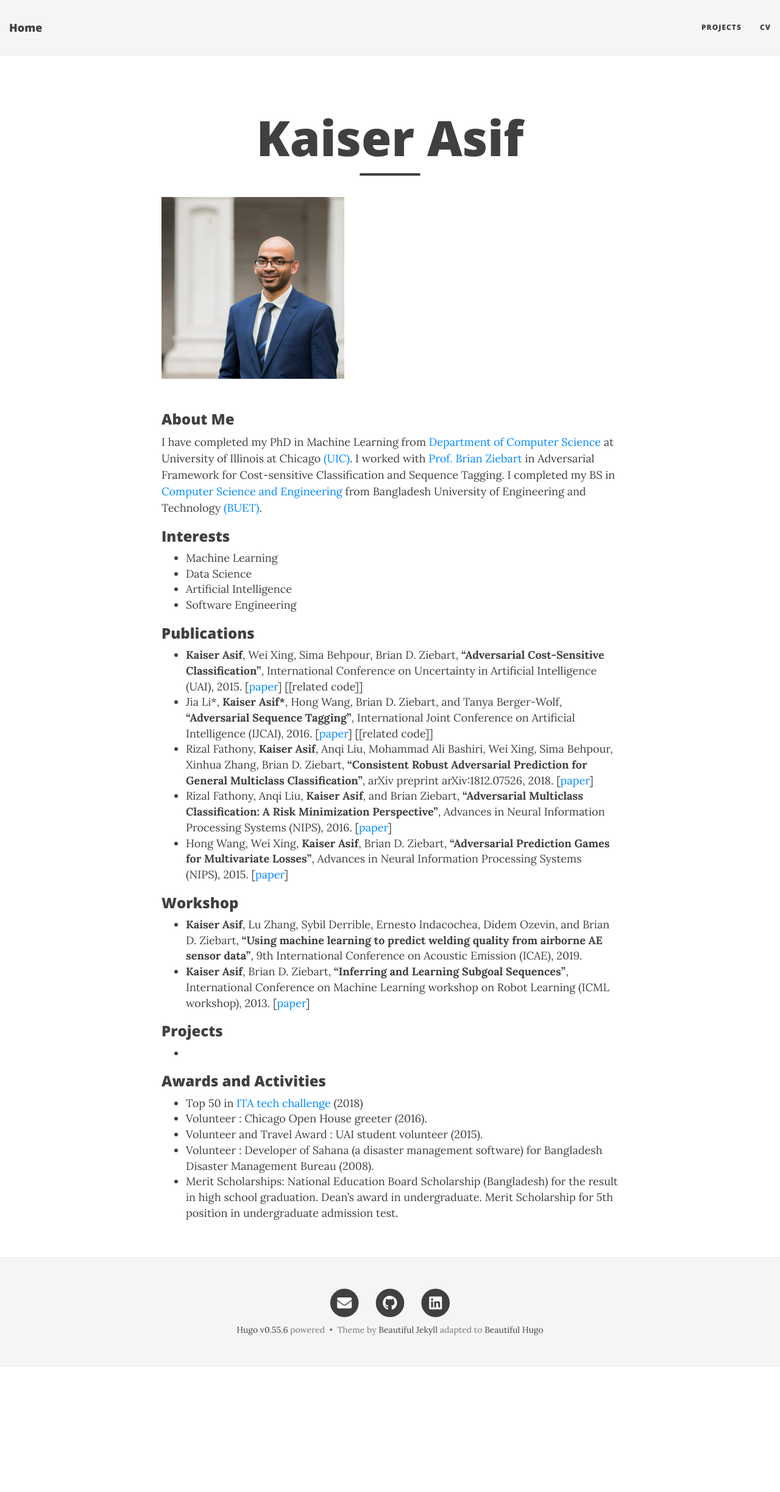
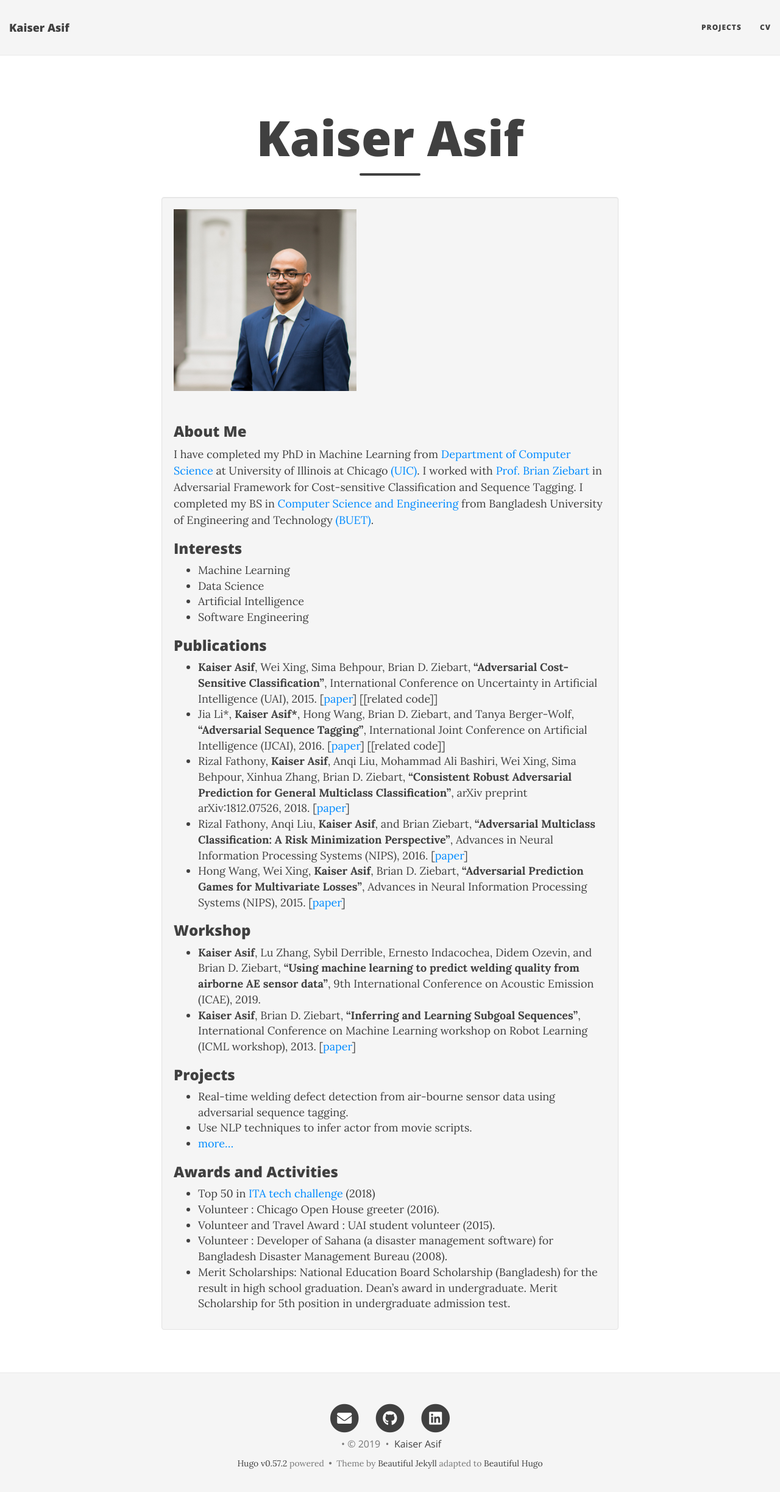
Before and after one commit to kaiserasif/kaiserasif.github.io, a plain HTML site: page index.html in a window 1280 px wide. Shown: the whole page at 61% size. Before the commit the page ends 2241 px from the top, so only its background shows below. Drawn offline with nearby package versions, Linux system fonts and the light colour scheme; some packages are replaced by stand-ins of ours; a script that the page names is missing.

Commit message:
move, projects, resume

```diff
--- a/index.html
+++ b/index.html
@@ -7,8 +7,7 @@
   <meta http-equiv="X-UA-Compatible" content="IE=edge">
   <meta name="viewport" content="width=device-width, initial-scale=1.0, maximum-scale=1.0">
 
-
-  <title>Kaiser Asif</title>
+  <title>Kaiser Asif - Kaiser Asif</title>
   <meta property="og:title" content="Kaiser Asif" />
   <meta name="twitter:title" content="Kaiser Asif" />
   <meta name="description" content="About Me I have completed my PhD in Machine Learning from Department of Computer Science at University of Illinois at Chicago (UIC). I worked with Prof. Brian Ziebart in Adversarial Framework for Cost-sensitive Classification and Sequence Tagging. I completed my BS in Computer Science and Engineering from Bangladesh University of Engineering and Technology (BUET).
@@ -51,7 +50,7 @@ Interests  Machine Learning Data Science Artificial Intelligence Software Engine
   <meta property="og:type" content="website" />
   <meta property="og:site_name" content="Kaiser Asif" />
 
-  <meta name="generator" content="Hugo 0.55.6" />
+  <meta name="generator" content="Hugo 0.57.2" />
   <link rel="alternate" href="https://kaiserasif.github.io/index.xml" type="application/rss+xml" title="Kaiser Asif"><link rel="stylesheet" href="https://cdnjs.cloudflare.com/ajax/libs/KaTeX/0.10.0/katex.min.css" integrity="sha384-9eLZqc9ds8eNjO3TmqPeYcDj8n+Qfa4nuSiGYa6DjLNcv9BtN69ZIulL9+8CqC9Y" crossorigin="anonymous">
   <link rel="stylesheet" href="https://use.fontawesome.com/releases/v5.5.0/css/all.css" integrity="sha384-B4dIYHKNBt8Bc12p+WXckhzcICo0wtJAoU8YZTY5qE0Id1GSseTk6S+L3BlXeVIU" crossorigin="anonymous">
   <link rel="stylesheet" href="https://maxcdn.bootstrapcdn.com/bootstrap/3.3.7/css/bootstrap.min.css" integrity="sha384-BVYiiSIFeK1dGmJRAkycuHAHRg32OmUcww7on3RYdg4Va+PmSTsz/K68vbdEjh4u" crossorigin="anonymous"><link rel="stylesheet" href="https://kaiserasif.github.io/css/main.css" /><link rel="stylesheet" href="https://fonts.googleapis.com/css?family=Lora:400,700,400italic,700italic" />
@@ -72,8 +71,7 @@ Interests  Machine Learning Data Science Artificial Intelligence Software Engine
         <span class="icon-bar"></span>
         <span class="icon-bar"></span>
       </button>
-      <a class="navbar-brand" href="https://kaiserasif.github.io">Home</a>
-
+      <a class="navbar-brand" href="https://kaiserasif.github.io">Kaiser Asif</a>
     </div>
 
     <div class="collapse navbar-collapse" id="main-navbar">
@@ -193,8 +191,7 @@ Interests  Machine Learning Data Science Artificial Intelligence Software Engine
     <div class="row">
       <div class="col-lg-8 col-lg-offset-2 col-md-10 col-md-offset-1">
 
-
-          <div class="blog-post" role="main"></div>
+          <div class="well">
 
 
 
@@ -245,8 +242,9 @@ Conference on Acoustic Emission (ICAE), 2019.</li>
 <h3 id="projects">Projects</h3>
 
 <ul>
-<li>
-<!-- * [more...](projects) --></li>
+<li>Real-time welding defect detection from air-bourne sensor data using adversarial sequence tagging.</li>
+<li>Use NLP techniques to infer actor from movie scripts.</li>
+<li><a href="page/projects">more&hellip;</a></li>
 </ul>
 
 <h3 id="awards-and-activities">Awards and Activities</h3>
@@ -305,13 +303,22 @@ graduation. Dean&rsquo;s award in undergraduate. Merit Scholarship for 5th posit
               </li>
 
         </ul>
+        <p class="credits copyright text-muted">
 
 
+          &nbsp;&bull;&nbsp;&copy;
+
+            2019
+
+
+
+            &nbsp;&bull;&nbsp;
+            <a href="https://kaiserasif.github.io">Kaiser Asif</a>
 
         </p>
 
         <p class="credits theme-by text-muted">
-          <a href="http://gohugo.io">Hugo v0.55.6</a> powered &nbsp;&bull;&nbsp; Theme by <a href="http://deanattali.com/beautiful-jekyll/">Beautiful Jekyll</a> adapted to <a href="https://github.com/halogenica/beautifulhugo">Beautiful Hugo</a>
+          <a href="http://gohugo.io">Hugo v0.57.2</a> powered &nbsp;&bull;&nbsp; Theme by <a href="http://deanattali.com/beautiful-jekyll/">Beautiful Jekyll</a> adapted to <a href="https://github.com/halogenica/beautifulhugo">Beautiful Hugo</a>
 
         </p>
       </div>
--- a/sitemap.xml
+++ b/sitemap.xml
@@ -15,7 +15,6 @@
   <url>
     <loc>https://kaiserasif.github.io/page/</loc>
     <lastmod>2019-07-07T00:00:00+00:00</lastmod>
-    <priority>0</priority>
   </url>
 
   <url>
@@ -29,12 +28,10 @@
 
   <url>
     <loc>https://kaiserasif.github.io/categories/</loc>
-    <priority>0</priority>
   </url>
 
   <url>
     <loc>https://kaiserasif.github.io/tags/</loc>
-    <priority>0</priority>
   </url>
 
 </urlset>
```
Also changed, not shown: 404.html (+13 -6 lines), categories/index.html (+13 -6 lines), page/first-project/index.html (+13 -6 lines), page/index.html (+13 -6 lines), page/projects/index.html (+13 -6 lines), page/second-project/index.html (+13 -6 lines), tags/index.html (+13 -6 lines), 1 other file.
